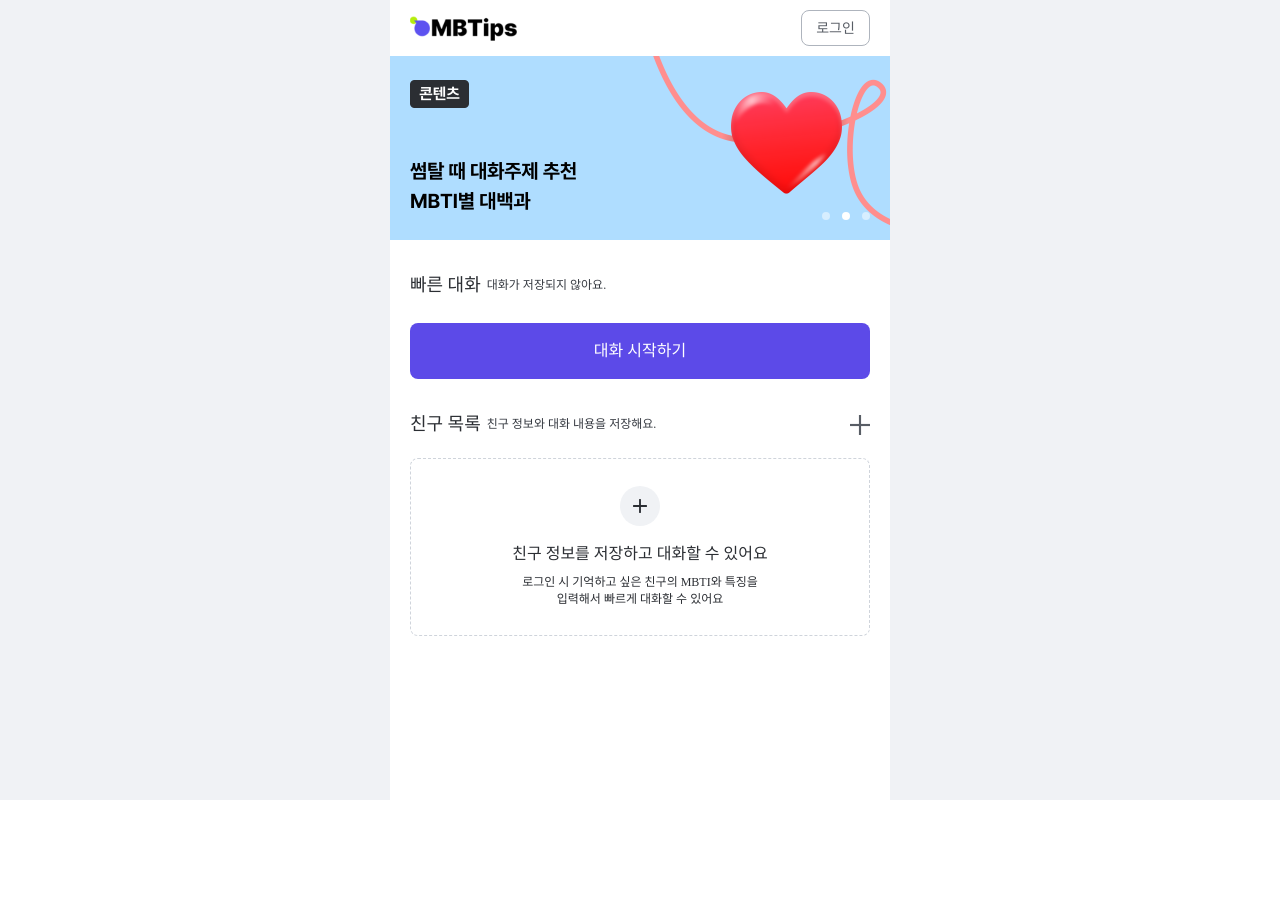
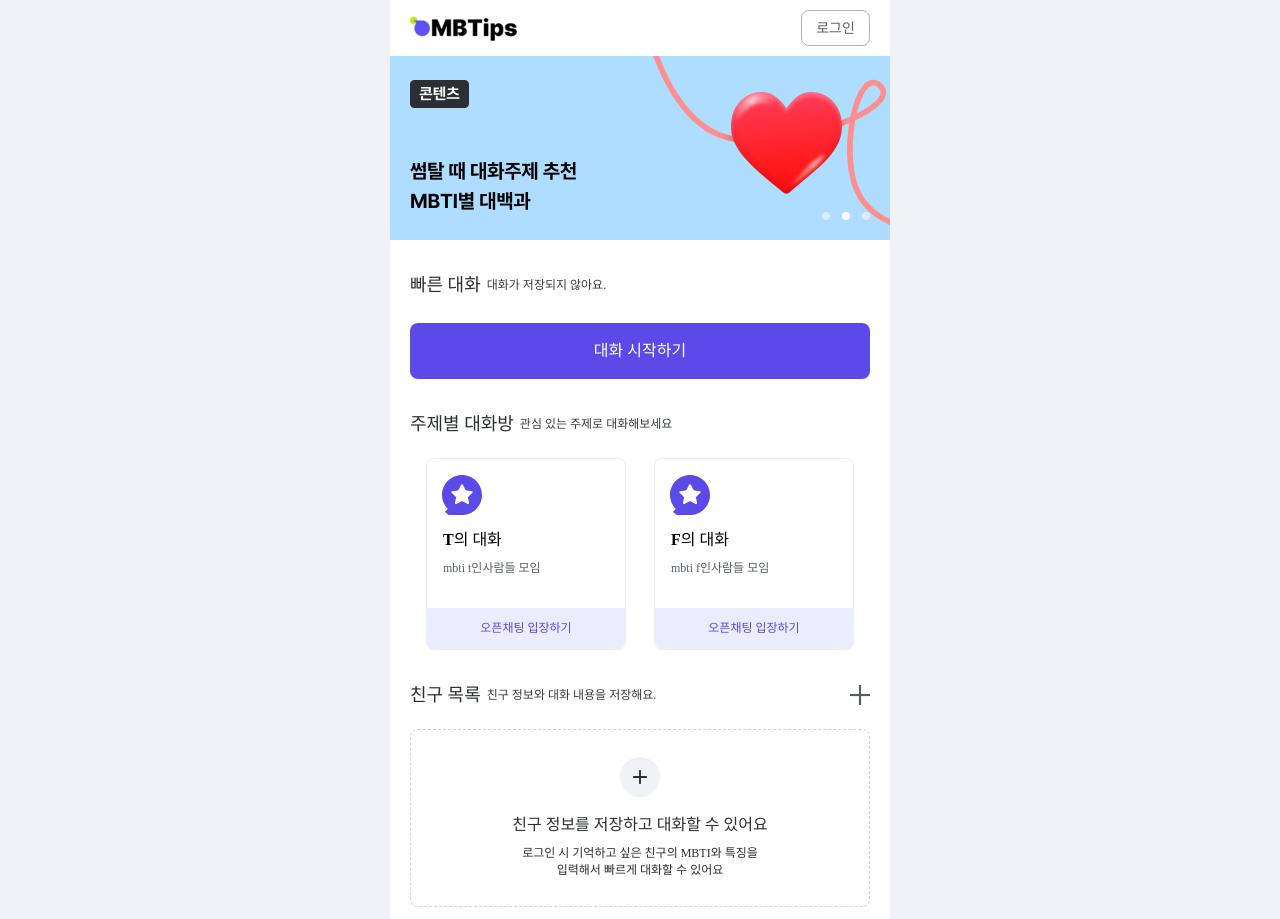
Before and after one commit to MBTips/FE-MBTips, a React (Vite) app: page / in a window 1280 px wide. Before the commit the page ends 800 px from the top, so only its background shows below. Built offline with nearby package versions, Linux system fonts and the light colour scheme; no server answers; the HTML template or start-up script is replaced by a standard one.

Commit message:
feat: 오픈채팅(주제별채팅) 기능 홈 및 폼 UI 개발

```diff
--- a/src/components/Profile.tsx
+++ b/src/components/Profile.tsx
@@ -5,14 +5,27 @@ import { VirtualFriend } from "@/types/virtualFreind";
 import trackClickEvent from "@/utils/trackClickEvent";
 
 interface ProfileProps {
-  info: VirtualFriend;
-  deleteIndex: number;
-  setVirtualFriendList: React.Dispatch<SetStateAction<VirtualFriend[]>>;
+  mode: "friend" | "topic";
+  info?: VirtualFriend;
+  deleteIndex?: number;
+  setVirtualFriendList?: React.Dispatch<SetStateAction<VirtualFriend[]>>;
+  topicData?: {
+    chatTitle: string;
+    description: string;
+  };
 }
-const Profile = ({ info, deleteIndex, setVirtualFriendList }: ProfileProps) => {
+const Profile = ({
+  mode,
+  info,
+  deleteIndex,
+  setVirtualFriendList,
+  topicData
+}: ProfileProps) => {
   const navigate = useNavigate();
 
   const handleDelete = async () => {
+    if (!info || !setVirtualFriendList || deleteIndex === undefined) return;
+
     trackClickEvent("홈", "친구 - 삭제");
     const res = await authInstance.delete(
       `/api/virtual-friend/${info.virtualFriendId}`
@@ -25,6 +38,7 @@ const Profile = ({ info, deleteIndex, setVirtualFriendList }: ProfileProps) => {
   };
 
   const handleNavigate = () => {
+    if (mode === "friend" && info) {
       trackClickEvent("홈", "친구 - 바로 대화하기");
       navigate("/chat", {
         state: {
@@ -34,10 +48,62 @@ const Profile = ({ info, deleteIndex, setVirtualFriendList }: ProfileProps) => {
           name: info.virtualFriendName
         }
       });
+    } else if (mode === "topic" && topicData) {
+      trackClickEvent("홈", "주제별 대화방"); //FIXME: 기획 내용 정해지면 수정
+      navigate("/select-info", {
+        state: {
+          type: "topicChat",
+          chatTitle: topicData.chatTitle,
+          description: topicData.description
+        }
+      });
+    }
+  };
+
+  const getImageSrc = () => {
+    if (mode === "friend" && info) {
+      return `/public/image/${info.mbti}_profile.png`;
+    } else if (mode === "topic" && topicData) {
+      //FIXME: 디자인 정해지면 수정
+      return "/icon/starbubble.svg";
+    }
+    return "";
+  };
+
+  const getTitle = () => {
+    if (mode === "friend" && info) {
+      return info.virtualFriendName;
+    } else if (mode === "topic" && topicData) {
+      return topicData.chatTitle;
+    }
+    return "";
+  };
+
+  const getSubtitle = () => {
+    if (mode === "friend" && info) {
+      return info.mbti;
+    } else if (mode === "topic" && topicData) {
+      return "";
+    }
+    return "";
+  };
+
+  const getDescription = () => {
+    if (mode === "friend" && info) {
+      return `${info.virtualFriendAge} · ${info.virtualFriendSex} · ${info.virtualFriendRelationship}`;
+    } else if (mode === "topic" && topicData) {
+      return topicData.description;
+    }
+    return "";
+  };
+
+  const getButtonText = () => {
+    return mode === "friend" ? "바로 대화하기" : "오픈채팅 입장하기";
   };
 
   return (
     <div className="relative h-[192px] w-[157px] overflow-hidden rounded-[8px] border border-[#EEEEEE] bg-white lg:w-[200px]">
+      {mode === "friend" && (
         <button onClick={handleDelete}>
           <img
             src="/public/icon/dustbin.svg"
@@ -47,27 +113,29 @@ const Profile = ({ info, deleteIndex, setVirtualFriendList }: ProfileProps) => {
             height={16}
           />
         </button>
+      )}
       <img
-        src={`/public/image/${info.mbti}_profile.png`}
+        src={getImageSrc()}
         alt="Profile"
         className="absolute top-[12px] left-[11px] h-12 w-12 rounded-full object-cover"
       />
 
       <div className="px-4 pt-[69px]">
         <h2 className="flex items-center space-x-1 text-base">
-          <span className="font-bold">{info.virtualFriendName}</span>
-          <span className="font-light text-gray-600">{info.mbti}</span>
+          <span className="font-bold">{getTitle()}</span>
+          {getSubtitle() && (
+            <span className="font-light text-gray-600">{getSubtitle()}</span>
+          )}
         </h2>
-        <p className="mt-2 text-xs font-light text-gray-600">
-          {info.virtualFriendAge} · {info.virtualFriendSex} ·{" "}
-          {info.virtualFriendRelationship}
+        <p className="mt-2 text-sm font-normal text-gray-600">
+          {getDescription()}
         </p>
       </div>
       <button
         className="absolute bottom-0 h-[41px] w-full bg-primary-pale py-2 text-sm font-bold text-primary-normal"
         onClick={handleNavigate}
       >
-        바로 대화하기
+        {getButtonText()}
       </button>
     </div>
   );
--- a/src/components/ProfileContainer.tsx
+++ b/src/components/ProfileContainer.tsx
@@ -15,6 +15,7 @@ const ProfileContainer = ({
       {list.map((el, index) => (
         <Profile
           key={index}
+          mode="friend"
           info={el}
           deleteIndex={index}
           setVirtualFriendList={setVirtualFriendList}
--- a/src/components/SubTitle.tsx
+++ b/src/components/SubTitle.tsx
@@ -4,7 +4,11 @@ import trackClickEvent from "@/utils/trackClickEvent";
 import ActionConfirmModal from "@/components/modal/ActionConfirmModal";
 import useAuthStore from "@/store/useAuthStore";
 
-const SubTitle = ({ mode }: { mode: "빠른대화" | "친구목록" }) => {
+const SubTitle = ({
+  mode
+}: {
+  mode: "빠른대화" | "친구목록" | "주제별대화방";
+}) => {
   const [needLoginModalIsOpen, setNeedLoginModalIsOpen] = useState(false);
   const { isLoggedIn } = useAuthStore();
   const navigate = useNavigate();
@@ -17,6 +21,10 @@ const SubTitle = ({ mode }: { mode: "빠른대화" | "친구목록" }) => {
     친구목록: {
       title: "친구 목록",
       description: "친구 정보와 대화 내용을 저장해요."
+    },
+    주제별대화방: {
+      title: "주제별 대화방",
+      description: "관심 있는 주제로 대화해보세요"
     }
   };
 
--- /dev/null
+++ b/src/components/TopicProfileContainer.tsx
@@ -0,0 +1,29 @@
+import Profile from "@/components/Profile";
+
+type TopicData = {
+  chatTitle: string;
+  description: string;
+};
+
+const topicData: TopicData[] = [
+  {
+    chatTitle: "T의 대화",
+    description: "mbti t인사람들 모임"
+  },
+  {
+    chatTitle: "F의 대화",
+    description: "mbti f인사람들 모임"
+  }
+];
+
+const TopicProfileContainer = () => {
+  return (
+    <div className="grid grid-cols-2 gap-7">
+      {topicData.map((topic, index) => (
+        <Profile key={index} mode="topic" topicData={topic} />
+      ))}
+    </div>
+  );
+};
+
+export default TopicProfileContainer;
--- a/src/pages/Home.tsx
+++ b/src/pages/Home.tsx
@@ -10,6 +10,7 @@ import ChatStartButton from "@/components/button/ChatStartButton";
 import Header from "@/components/header/Header";
 import useAuthStore from "@/store/useAuthStore";
 import ProfileContainer from "@/components/ProfileContainer";
+import TopicProfileContainer from "@/components/TopicProfileContainer";
 
 const Home = () => {
   const navigate = useNavigate();
@@ -40,6 +41,7 @@ const Home = () => {
         <section aria-label="콘텐츠 배너">
           <Banner />
         </section>
+
         <section className="mt-5 w-full" aria-label="빠른 대화">
           <div className="w-full px-[20px] py-[13px]">
             <SubTitle mode="빠른대화" />
@@ -48,11 +50,21 @@ const Home = () => {
             <ChatStartButton mode={"go-fast"} />
           </div>
         </section>
+
+        <section aria-label="주제별 대화방">
+          <div className="w-full px-[20px] py-[21px]">
+            <SubTitle mode="주제별대화방" />
+          </div>
+          <div className="flex justify-center pb-[11.35px]">
+            <TopicProfileContainer />
+          </div>
+        </section>
+
         <section aria-label="친구 목록">
           <div className="w-full px-[20px] py-[21px]">
             <SubTitle mode="친구목록" />
           </div>
-          <div className="flex justify-center pb-[127px]">
+          <div className="flex justify-center pb-[12px]">
             {isLoggedIn && virtualFreindList.length > 0 ? (
               <ProfileContainer
                 list={virtualFreindList}
--- a/src/pages/SelectInfo.tsx
+++ b/src/pages/SelectInfo.tsx
@@ -42,12 +42,21 @@ function isVirtualFriendResponse(
 const SelectInfo = () => {
   const navigate = useNavigate();
   const location = useLocation();
-  const { type, mbti: testResultMBTI } = location.state; // type: fastFriend, virtualFriend 두 종류 존재
-  const isNameRequired = type === "virtualFriend";
-  const headerTitle =
-    type === "fastFriend" ? "상대방 정보선택" : "친구 저장하기";
-  const selectInfoTitle =
-    type === "fastFriend"
+  const { type, mbti: testResultMBTI, chatTitle, description } = location.state; // type: fastFriend, virtualFriend, topicChat
+  const isFastFriend = type === "fastFriend";
+  const isVirtualFriend = type === "virtualFriend";
+  const isTopicChat = type === "topicChat";
+  const isNameRequired = isVirtualFriend;
+
+  const headerTitle = isTopicChat
+    ? "내 정보입력"
+    : isFastFriend
+      ? "상대방 정보선택"
+      : "친구 저장하기";
+
+  const selectInfoTitle = isTopicChat
+    ? `오픈채팅에서 사용할\n닉네임과 MBTI를 입력해 주세요`
+    : isFastFriend
       ? `상대방의 MBTI를 선택하면\n대화를 시뮬레이션 해볼 수 있어요`
       : `친구의 MBTI를\n선택해주세요`;
 
@@ -56,8 +65,7 @@ const SelectInfo = () => {
       ? testResultMBTI
       : undefined;
 
-  const confirmButtonText =
-    type === "fastFriend" ? "대화 시작하기" : "친구 저장하기";
+  const confirmButtonText = isVirtualFriend ? "친구 저장하기" : "대화 시작하기";
 
   const [selectedMBTI, setSelectedMBTI] = useState<{
     [key: string]: string | null;
@@ -159,6 +167,30 @@ const SelectInfo = () => {
     const isMBTIComplete = Object.values(selectedMBTI).every(
       (val) => val !== null
     );
+
+    // topicChat일 때는 이름만 필수
+    if (isTopicChat) {
+      if (!name) {
+        return showToast("이름을 입력해주세요");
+      }
+      // topicChat은 바로 채팅으로 이동
+      trackEvent("Click", {
+        page: "내 정보입력",
+        element: "대화 시작하기"
+      });
+      navigate("/chat", {
+        state: {
+          mbti: "ENFP", // 기본 MBTI 또는 선택된 MBTI
+          mode: "fastFriend",
+          id: Date.now().toString(),
+          name,
+          chatTitle,
+          description
+        }
+      });
+      return;
+    }
+
     // 선택한 MBTI값이 하나라도 부재할 경우
     if (!isMBTIComplete) {
       return showToast("MBTI를 선택해주세요");
@@ -176,8 +208,7 @@ const SelectInfo = () => {
       interests: interest
     };
 
-    const selectedData =
-      type === "virtualFriend"
+    const selectedData = isVirtualFriend
       ? {
           ...commonData,
           friendName: name,
@@ -191,8 +222,7 @@ const SelectInfo = () => {
           fastFriendRelationship: relationship
         };
 
-    const apiUrl =
-      type === "virtualFriend" ? "api/virtual-friend" : "api/fast-friend";
+    const apiUrl = isVirtualFriend ? "api/virtual-friend" : "api/fast-friend";
 
     try {
       const response = await authInstance.post<FriendResponse>(
@@ -201,13 +231,13 @@ const SelectInfo = () => {
       );
       const responseData = response.data.data;
 
-      if (type === "virtualFriend" && isVirtualFriendResponse(responseData)) {
+      if (isVirtualFriend && isVirtualFriendResponse(responseData)) {
         trackEvent("Click", {
           page: "친구 저장",
           element: "친구 저장하기"
         });
         navigate("/");
-      } else if (type === "fastFriend" && typeof responseData === "number") {
+      } else if (isFastFriend && typeof responseData === "number") {
         trackEvent("Click", {
           page: "빠른 대화 설정",
           element: "대화 시작하기"
@@ -227,7 +257,7 @@ const SelectInfo = () => {
   };
 
   return (
-    <div className="flex w-[360px] flex-col bg-white md:w-[375px] lg:w-[500px]">
+    <div className="flex min-h-screen w-[360px] flex-col bg-white md:w-[375px] lg:w-[500px]">
       <Header title={headerTitle} showShareIcon={false} />
 
       <div className="mx-auto w-[320px]">
@@ -252,8 +282,10 @@ const SelectInfo = () => {
         </div>
       </div>
 
+      {/* 구분선 */}
       <div className="h-[8px] w-full bg-[#EEF0F3]" />
 
+      {!isTopicChat && (
         <div className="mx-auto w-[320px]">
           <div className="pt-[40px]">
             <p className="text-[20px] leading-[30px] font-bold tracking-[-0.01em]">
@@ -358,6 +390,34 @@ const SelectInfo = () => {
               </div>
             </div>
           </div>
+        </div>
+      )}
+
+      {/* topicChat일 때만 이름 입력 필드 표시 */}
+      {isTopicChat && (
+        <div className="mx-auto w-[320px]">
+          <div className="pt-[40px]">
+            {/* 이름 입력 */}
+            <div className="flex flex-col gap-2">
+              <label
+                htmlFor="name"
+                className="text-2lg leading-[24px] font-bold tracking-[0em] text-gray-600"
+              >
+                이름
+              </label>
+              <input
+                id="name"
+                type="text"
+                value={name}
+                onChange={handleNameChange}
+                className="h-[56px] w-full rounded-lg border border-gray-200 px-4 focus:border-primary-light focus:ring-primary-light focus:outline-none"
+                placeholder="이름"
+                maxLength={6}
+              />
+            </div>
+          </div>
+        </div>
+      )}
 
       {toastMessage && (
         <ToastMessage
@@ -367,8 +427,9 @@ const SelectInfo = () => {
       )}
 
       {/* 대화 시작 버튼 */}
+      <div className="mx-auto mt-auto mb-[17px] w-[320px]">
         <button
-          className="my-[22px] h-[60px] w-full rounded-[8px] bg-primary-normal font-bold text-white"
+          className="h-[60px] w-full rounded-[8px] bg-primary-normal font-bold text-white"
           onClick={handleConfirmButton}
         >
           {confirmButtonText}
```
Also changed, not shown: 1 other file (tests, documents, lock files or other folders). Lines whose indentation alone changed are shown as unchanged.
